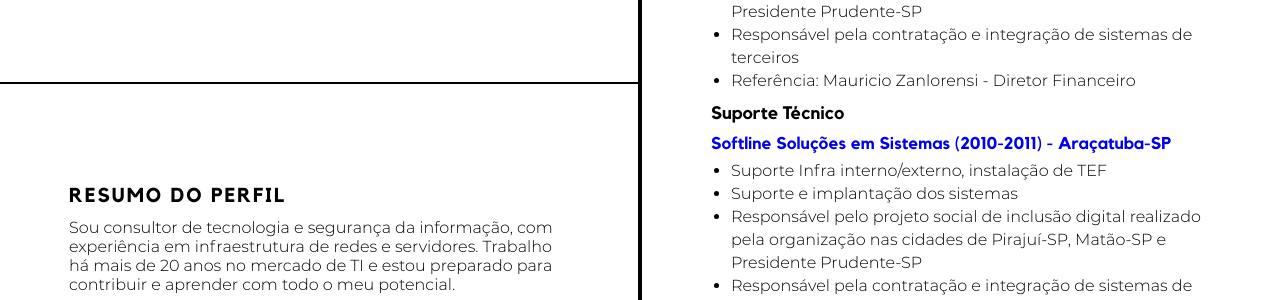
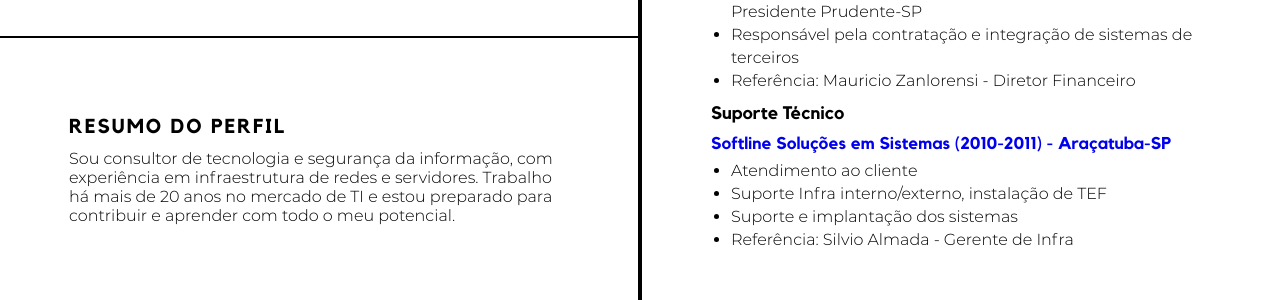
Before and after one commit to gparacatu/learning-javascript-curriculoOnline, a plain HTML site: page index.html in a window 1280 px wide. Shown: the part 494-794 px from the top of the page. Drawn offline with Linux system fonts and the light colour scheme.

Commit message:
Update index.html

```diff
--- a/index.html
+++ b/index.html
@@ -114,11 +114,9 @@
                                 rel="noopener noreferrer">Softline Soluções em Sistemas (2010-2011) - Araçatuba-SP</a>
                         </h5>
                         <ul>
+                            <li>Atendimento ao cliente</li>
                             <li>Suporte Infra interno/externo, instalação de TEF</li>
                             <li>Suporte e implantação dos sistemas</li>
-                            <li>Responsável pelo projeto social de inclusão digital realizado pela organização nas
-                                cidades de Pirajuí-SP, Matão-SP e Presidente Prudente-SP</li>
-                            <li>Responsável pela contratação e integração de sistemas de terceiros</li>
                             <li>Referência: Silvio Almada - Gerente de Infra</li>
                         </ul>
 
```
